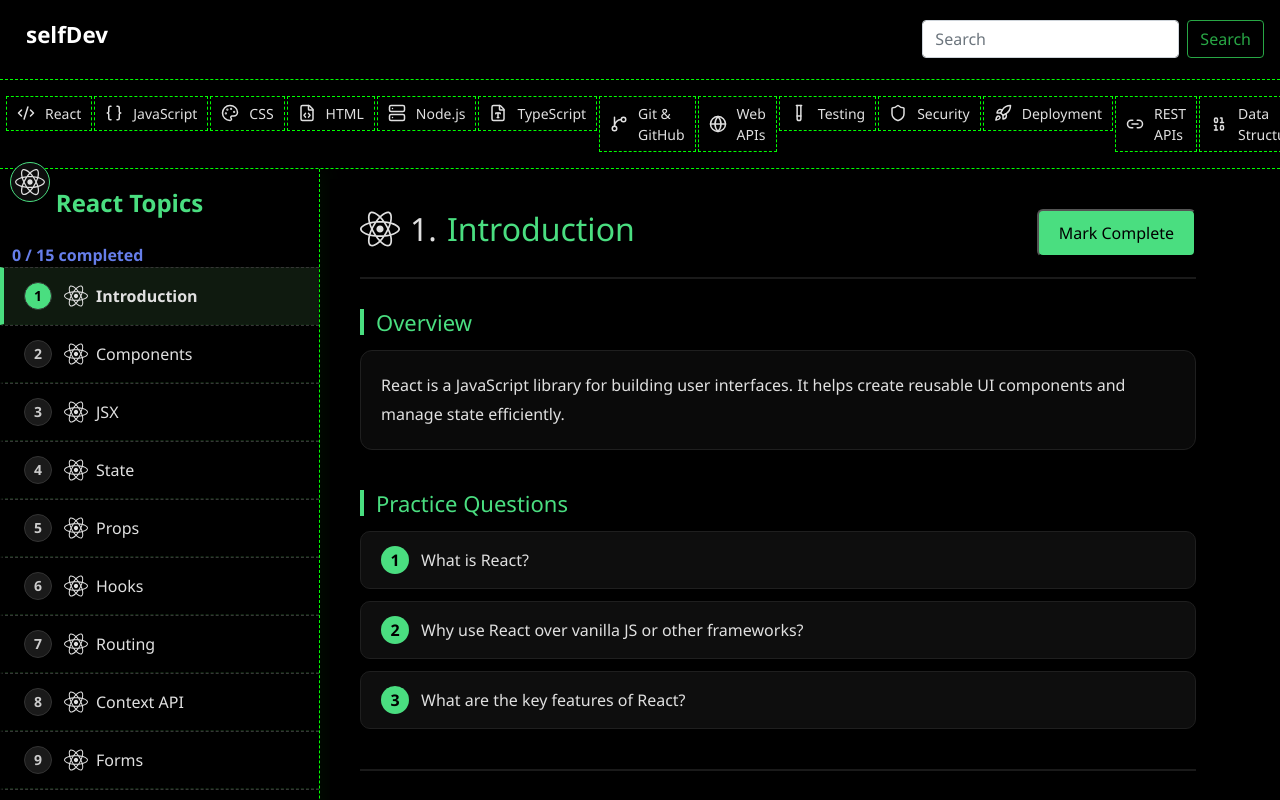
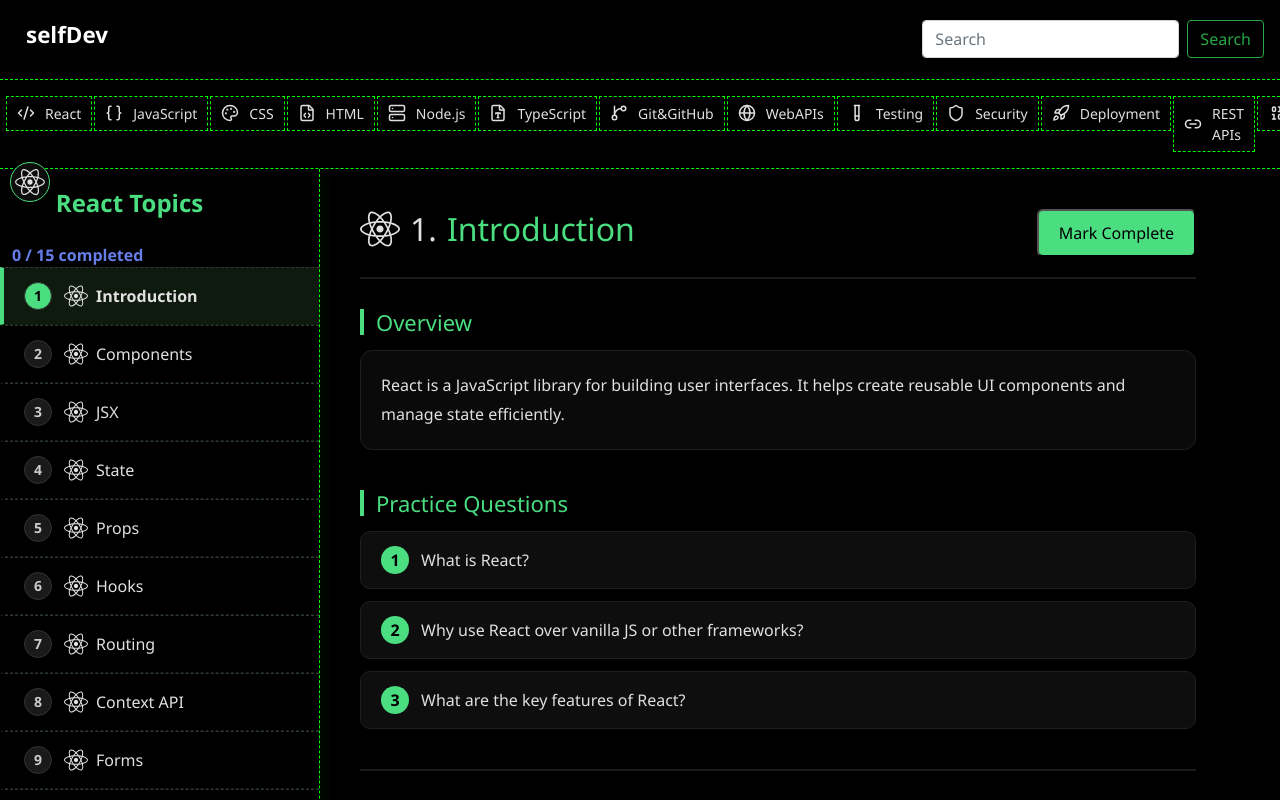
Before and after one commit to sshadulla22/SelfDev-Learning--Platform, a React (Create React App) app: page / in a window 1280 px wide. Shown: the top 800 px of the page. Built offline with nearby package versions, Linux system fonts and the light colour scheme.

Commit message:
Update nav.js

```diff
--- a/src/Components/Nav/nav.js
+++ b/src/Components/Nav/nav.js
@@ -15,13 +15,13 @@
     { name: 'HTML', icon: FileCode, route: '/html' },
     { name: 'Node.js', icon: Server, route: '/nodejs-info' },
     { name: 'TypeScript', icon: FileType, route: '/typescript' },
-    { name: 'Git & GitHub', icon: GitBranch, route: '/git' },
-    { name: 'Web APIs', icon: Globe, route: '/webapi' },
+    { name: 'Git&GitHub', icon: GitBranch, route: '/git' },
+    { name: 'WebAPIs', icon: Globe, route: '/webapi' },
     { name: 'Testing', icon: TestTube, route: '/testing' },
     { name: 'Security', icon: Shield, route: '/security' },
     { name: 'Deployment', icon: Rocket, route: '/deployment' },
     { name: 'REST APIs', icon: Link2, route: '/restapi' },
-    { name: 'Data Structures', icon: Binary, route: '/data-structures' },
+    { name: 'DS', icon: Binary, route: '/data-structures' },
     { name: 'Algorithms', icon: Binary, route: '/algorithms' },
     { name: 'Databases', icon: Database, route: '/databases' }
   ];
```
